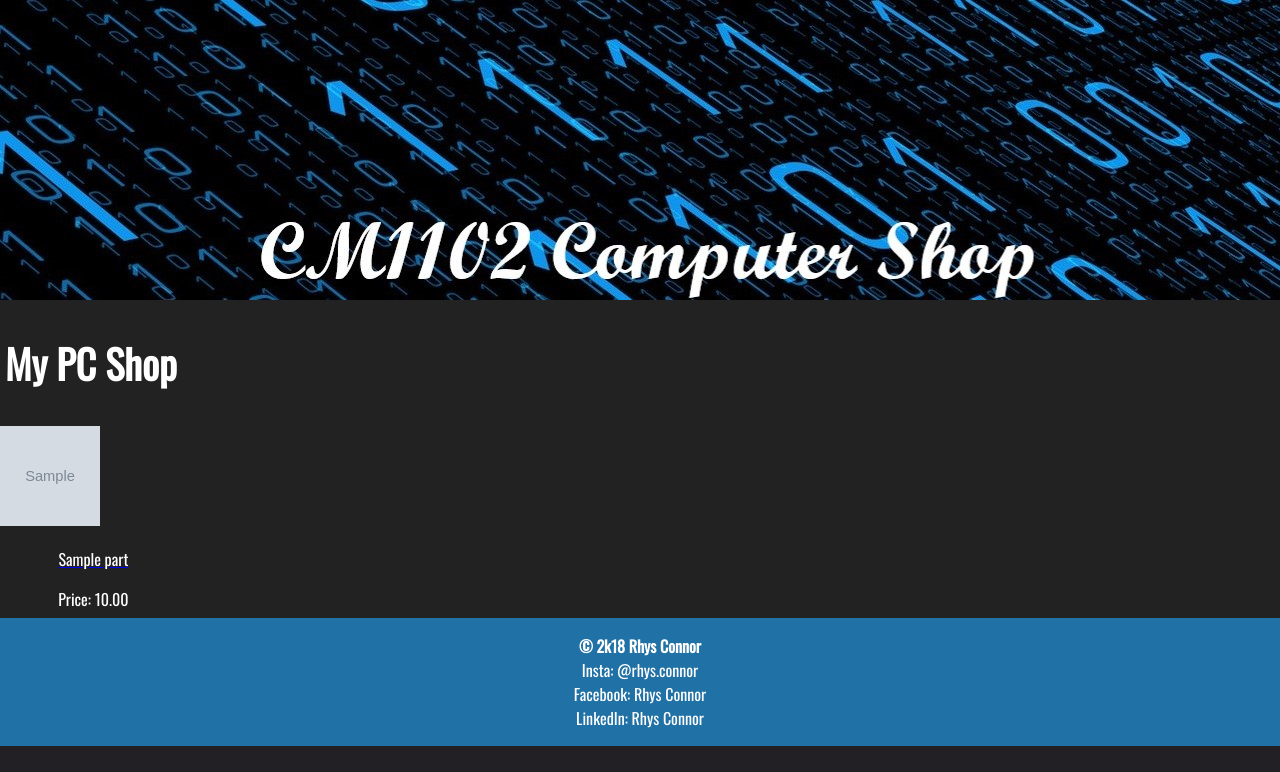
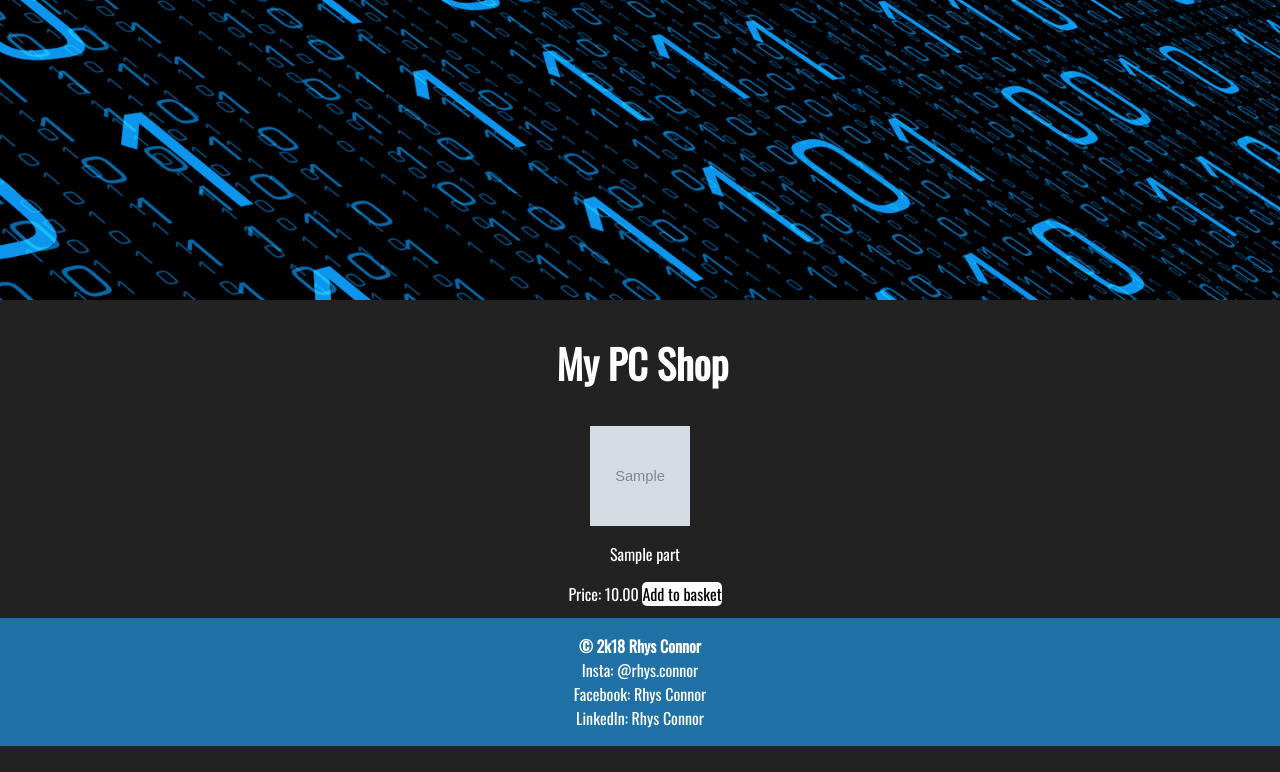
Before and after one commit to rhys909/CM1102, a Flask app: page / in a window 1280 px wide. Shown: the part 54-826 px from the top of the page. Before the commit the page ends 800 px from the top, so only its background shows below. Run offline with Flask 2, Linux system fonts and the light colour scheme; tables that the repository leaves empty hold one stand-in row (values such as "Sample post"); grey boxes marked "Sample" are stand-in pictures.

Commit message:
Styling almost completed

```diff
--- a/Coursework_Shop/Shop/Static/style.css
+++ b/Coursework_Shop/Shop/Static/style.css
@@ -32,15 +32,16 @@
   color: purple;
 }
 #content{
-  clear: inherit;
-  align-items: center;
   position: absolute;
   font-family: inherit;
   display: block;
-  margin-left: auto;
-  margin-right: auto;
+  width: 30%;
+  margin-left: 35%;
+  margin-right: 35%;
   text-decoration: none;
+  padding-bottom: 150px;
 }
+
 #content h1{
   font-size: 40px;
   padding-left: 5px;
@@ -52,16 +53,23 @@
   padding-left: 10px;
   text-align: center;
   font-family: inherit;
-  clear: both;
+
+}
+#content p a{
+  text-decoration: none;
+  color: black;
 }
 #content a p{
   text-decoration: none;
   color: white;
 }
 #content img{
-  height: 200px;
-  width: 200px;
-
+  display: block;
+  width: 30%;
+  height: auto;
+  align-items: center;
+  margin-left: auto;
+  margin-right: auto;
 }
 .image{
   background: url(background.jpg);
--- a/Coursework_Shop/Shop/Templates/basket.html
+++ b/Coursework_Shop/Shop/Templates/basket.html
@@ -6,8 +6,8 @@
   <tr><th>Product</th><th>Quantity</th><th>Price</th><th>Total</th></tr>
   {% for key, value in display_basket.items() %}
     <tr>
-      <td>{{ value["title"] }}</td>
-      <td>{{ value["quantity"] }}</td>
+      <td>{{ value["name"] }}</td>
+      <td style="text-align: center;">{{ value["quantity"] }}</td>
       <td>{{ value["price"] }}</td>
       <td>{{ (value["quantity"] * value["price"]) }}</td>
       <td>
@@ -19,5 +19,4 @@
   {% endfor %}
 </table>
 <h3>Total: £{{ total }}</h3>
-<h3>Number of items: {{ total_quantity }}</h3>
 {% endblock content %}
--- a/Coursework_Shop/Shop/Templates/home.html
+++ b/Coursework_Shop/Shop/Templates/home.html
@@ -3,12 +3,12 @@
 
 <h1>My PC Shop</h1>
 
-  {% for part in parts %}
-  <a href="{{ url_for('part', part_id=part.id) }}"><img style="height:100px; width:100px;" src = "{{ url_for('static', filename= 'img/' + part.image_file) }}"></a>
-    <a href="{{ url_for('part', part_id=part.id) }}">
-      <p>{{ part.name }}</p></a>
-    <p>Price: {{ part.price }}</p>
-    <a href="/add_to_basket/{{ part.id }}" style="background-color:white; background-radius:5px;">Add to basket</a>
-  {% endfor %}
+    {% for part in parts %}
+    <a href="{{ url_for('part', part_id=part.id) }}"><img style="height:100px; width:100px;" src = "{{ url_for('static', filename= 'img/' + part.image_file) }}"></a>
+      <a href="{{ url_for('part', part_id=part.id) }}" style="text-decoration: none;">
+        <p>{{ part.name }}</p></a>
+        <p>Price: {{ part.price }} <a href="/add_to_basket/{{ part.id }}" style="background-color:white; border-radius:5px;">Add to basket</a></p>
+
+    {% endfor %}
 
 {% endblock content %}
--- a/Coursework_Shop/Shop/Templates/layout.html
+++ b/Coursework_Shop/Shop/Templates/layout.html
@@ -21,6 +21,10 @@
     {% endif %}
   </nav>
 
+  <section class="image">
+
+  </section>
+
   <div>
     {% with messages = get_flashed_messages() %}
     {% if messages %}
@@ -33,14 +37,11 @@
       {% endwith %}
   </div>
 
-  <section class="image">
-
-  </section>
-
   <section id="content">
     {% block content %}
     {% endblock %}
   </section>
+
 
   <section class="footer">
     <p><strong>© 2k18 Rhys Connor</strong><br>
--- a/Coursework_Shop/Shop/routes.py
+++ b/Coursework_Shop/Shop/routes.py
@@ -67,18 +67,28 @@
         return render_template("basket.html", display_basket = {}, total = 0)
     else:
         items = session["basket"]
-        cart = {}
+        basket = {}
 
         total_price = 0
         total_quantity = 0
         for item in items:
-            part = Part.query.get_or_404(part)
+            part = Part.query.get_or_404(item)
+
             total_price += part.price
-            if part.id in cart:
+            if part.id in basket:
                 basket[part.id]["quantity"] += 1
             else:
-                basket[part.id] = {"quantity":1, "title": part.title, "price": part.price}
+                basket[part.id] = {"quantity":1, "name": part.name, "price": part.price}
             total_quantity = sum(item["quantity"] for item in basket.values())
 
-        return render_template("basket.html", title='Your Shopping Cart', display_basket = basket, total = total_price, total_quantity = total_quantity)
+        return render_template("basket.html", title='Your Shopping Basket', display_basket = basket, total = total_price, total_quantity = total_quantity)
     return render_template("basket.html")
+
+@app.route("/delete_item/<int:item_id>", methods=['GET', 'POST'])
+def delete_item(item_id):
+    if "basket" not in session:
+        session["basket"]=[]
+    session["basket"].remove(item_id)
+    flash("You have removed an item from your basket!")
+    session.modified = True
+    return redirect("/basket")
```
Also changed, not shown: Coursework_Shop/Shop/Templates/item_page.html (added, +7 -0 lines), Coursework_Shop/Shop/Static/background.jpg, Coursework_Shop/Shop/Static/img/Custom2.JPG (added), Coursework_Shop/Shop/Static/img/Custom3.JPG (added), 2 other files.
